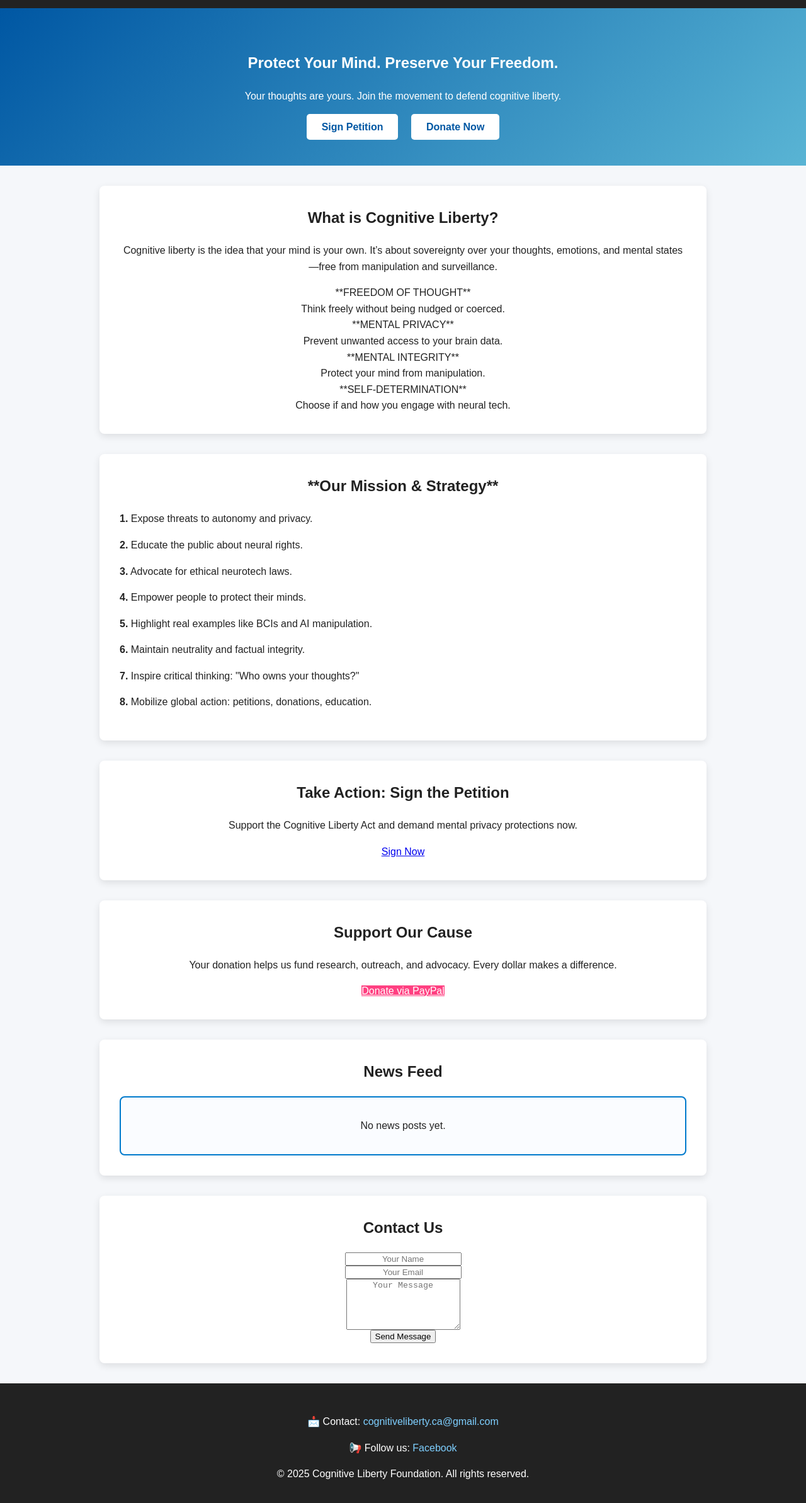
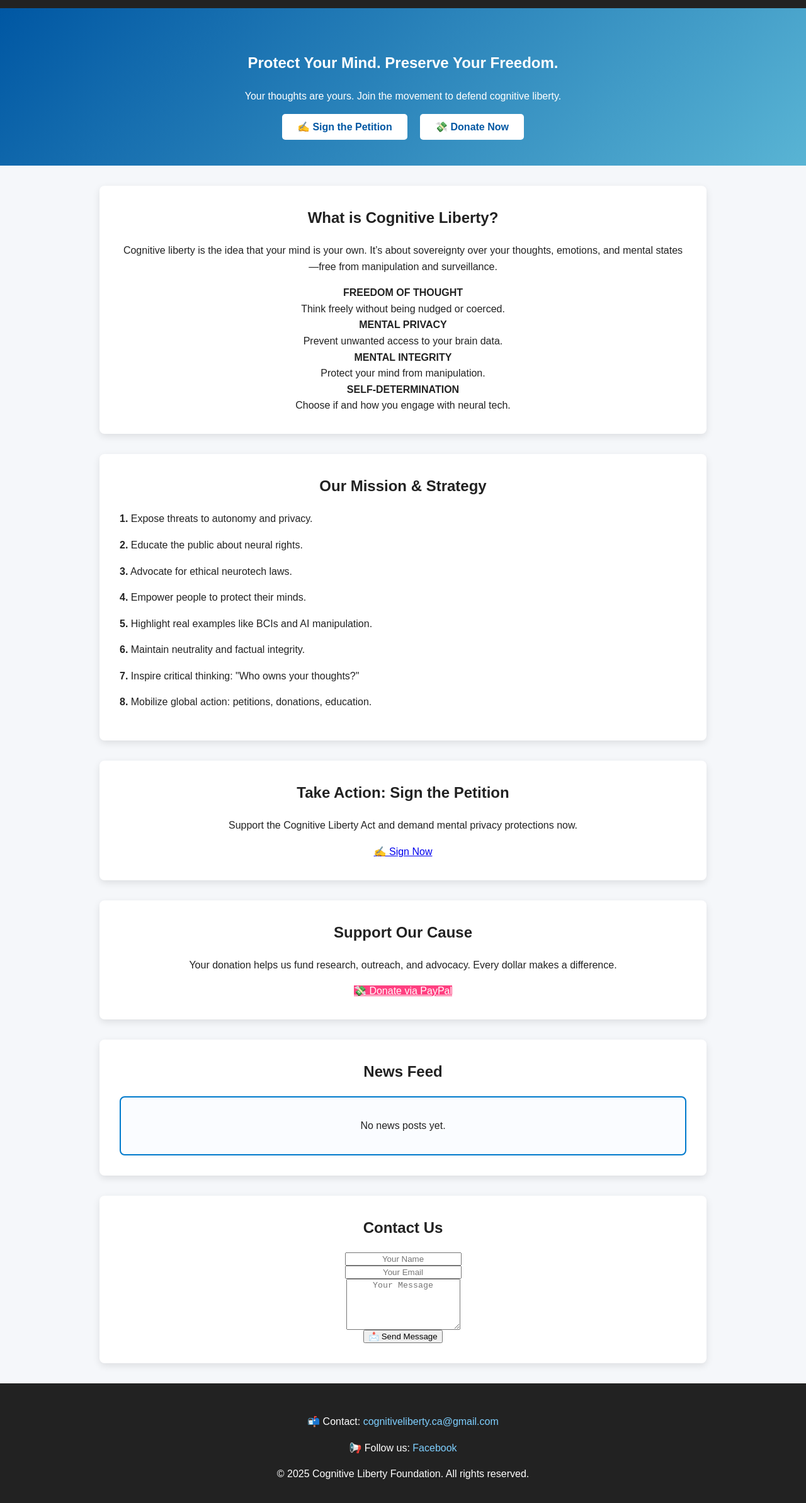
Before and after one commit to mathaes33/cognitive-liberty-site, a plain HTML site: page index.html in a window 1280 px wide. Shown: the part 57-2444 px from the top of the page at 63% size. Drawn offline with Linux system fonts and the light colour scheme.

Commit message:
Update index.html

```diff
--- a/index.html
+++ b/index.html
@@ -21,46 +21,46 @@
         <li><a href="#donate">Donate</a></li>
       </ul>
     </nav>
-    <button id="toggle-dark" title="Toggle dark mode">🌓</button>
+    <button id="toggle-dark" title="Toggle dark mode" aria-label="Toggle dark mode">🌓</button>
   </header>
 
   <section class="hero">
-    <h1>Protect Your Mind. Preserve Your Freedom.</h1>
+    <h1><strong>Protect Your Mind. Preserve Your Freedom.</strong></h1>
     <p>Your thoughts are yours. Join the movement to defend cognitive liberty.</p>
     <div class="cta-buttons">
-      <a href="https://www.change.org/mindmatters" target="_blank" class="btn">Sign Petition</a>
-      <a href="https://www.paypal.com/ncp/payment/UYZQST9AGDJAW" target="_blank" class="btn btn-alt">Donate Now</a>
+      <a href="https://www.change.org/mindmatters" target="_blank" class="btn">✍ Sign the Petition</a>
+      <a href="https://www.paypal.com/ncp/payment/UYZQST9AGDJAW" target="_blank" class="btn btn-alt">💸 Donate Now</a>
     </div>
   </section>
 
   <section class="content" id="mission">
-  <h2>What is Cognitive Liberty?</h2>
+    <h2><strong>What is Cognitive Liberty?</strong></h2>
     <p class="mission-desc">
       Cognitive liberty is the idea that your mind is your own. It’s about sovereignty over your thoughts, emotions, and mental states—free from manipulation and surveillance.
     </p>
 
     <div class="mission-pillars">
       <div>
-      <div class="pillar-title">**FREEDOM OF THOUGHT**</div>
+        <div class="pillar-title"><strong>FREEDOM OF THOUGHT</strong></div>
         <div class="pillar-desc">Think freely without being nudged or coerced.</div>
       </div>
       <div>
-      <div class="pillar-title">**MENTAL PRIVACY**</div>
+        <div class="pillar-title"><strong>MENTAL PRIVACY</strong></div>
         <div class="pillar-desc">Prevent unwanted access to your brain data.</div>
       </div>
       <div>
-      <div class="pillar-title">**MENTAL INTEGRITY**</div>
+        <div class="pillar-title"><strong>MENTAL INTEGRITY</strong></div>
         <div class="pillar-desc">Protect your mind from manipulation.</div>
       </div>
       <div>
-      <div class="pillar-title">**SELF-DETERMINATION**</div>
+        <div class="pillar-title"><strong>SELF-DETERMINATION</strong></div>
         <div class="pillar-desc">Choose if and how you engage with neural tech.</div>
       </div>
     </div>
   </section>
 
   <section class="content" id="goals">
-    <h2>**Our Mission & Strategy**</h2>
+    <h2><strong>Our Mission & Strategy</strong></h2>
     <div class="goals">
       <div><strong>1.</strong> Expose threats to autonomy and privacy.</div>
       <div><strong>2.</strong> Educate the public about neural rights.</div>
@@ -72,22 +72,40 @@
       <div><strong>8.</strong> Mobilize global action: petitions, donations, education.</div>
     </div>
   </section>
+
   <section class="content" id="petition">
-    <h2>Take Action: Sign the Petition</h2>
+    <h2><strong>Take Action: Sign the Petition</strong></h2>
     <p>Support the Cognitive Liberty Act and demand mental privacy protections now.</p>
-    <a href="https://www.change.org/mindmatters" target="_blank" class="btn">Sign Now</a>
+    <a href="https://www.change.org/mindmatters" target="_blank" class="btn">✍ Sign Now</a>
   </section>
 
   <section class="content" id="donate">
-    <h2>Support Our Cause</h2>
+    <h2><strong>Support Our Cause</strong></h2>
     <p>Your donation helps us fund research, outreach, and advocacy. Every dollar makes a difference.</p>
-    <a href="https://www.paypal.com/ncp/payment/UYZQST9AGDJAW" target="_blank" class="btn btn-alt">Donate via PayPal</a>
+    <a href="https://www.paypal.com/ncp/payment/UYZQST9AGDJAW" target="_blank" class="btn btn-alt">💸 Donate via PayPal</a>
   </section>
 
-  <section <section class="content" id="news">
-  <h2>News Feed</h2>
+  <section class="content" id="news">
+    <h2><strong>News Feed</strong></h2>
     <div id="news-feed" style="border:2px solid #007acc; border-radius:8px; padding:1rem; background:#fafcff;"></div>
   </section>
+
+  <section class="content" id="contact">
+    <h2><strong>Contact Us</strong></h2>
+    <form name="contact" method="POST" data-netlify="true">
+      <input type="hidden" name="form-name" value="contact">
+      <input type="text" name="name" placeholder="Your Name" required>
+      <input type="email" name="email" placeholder="Your Email" required>
+      <textarea name="message" rows="5" placeholder="Your Message" required></textarea>
+      <button type="submit" class="btn">📩 Send Message</button>
+    </form>
+  </section>
+
+  <footer>
+    <p>📬 Contact: <a href="mailto:cognitiveliberty.ca@gmail.com">cognitiveliberty.ca@gmail.com</a></p>
+    <p>📢 Follow us: <a href="https://www.facebook.com/share/16cQwpybaK/" target="_blank">Facebook</a></p>
+    <p>© 2025 Cognitive Liberty Foundation. All rights reserved.</p>
+  </footer>
 
   <script>
     function renderNewsFeed() {
@@ -106,27 +124,8 @@
       `).join('');
       container.innerHTML = html;
     }
-  // Run on page load
     renderNewsFeed();
   </script>
-  </section>
-
-  <section class="content" id="contact">
-    <h2>Contact Us</h2>
-    <form name="contact" method="POST" data-netlify="true">
-      <input type="hidden" name="form-name" value="contact">
-      <input type="text" name="name" placeholder="Your Name" required>
-      <input type="email" name="email" placeholder="Your Email" required>
-      <textarea name="message" rows="5" placeholder="Your Message" required></textarea>
-      <button type="submit" class="btn">Send Message</button>
-    </form>
-  </section>
-
-  <footer>
-    <p>📩 Contact: <a href="mailto:cognitiveliberty.ca@gmail.com">cognitiveliberty.ca@gmail.com</a></p>
-    <p>📢 Follow us: <a href="https://www.facebook.com/share/16cQwpybaK/" target="_blank">Facebook</a></p>
-    <p>© 2025 Cognitive Liberty Foundation. All rights reserved.</p>
-  </footer>
 
 </body>
 </html>
```
Lines whose indentation alone changed are shown as unchanged.
